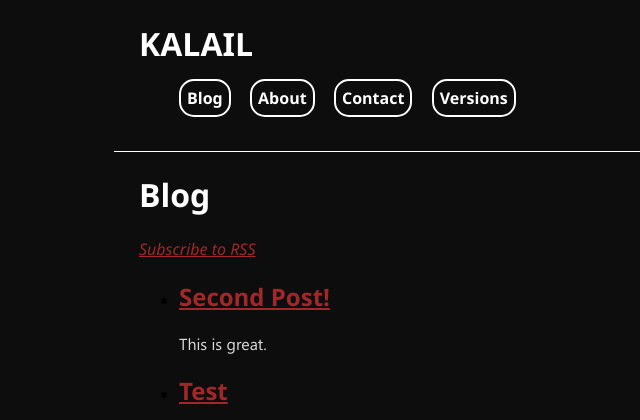
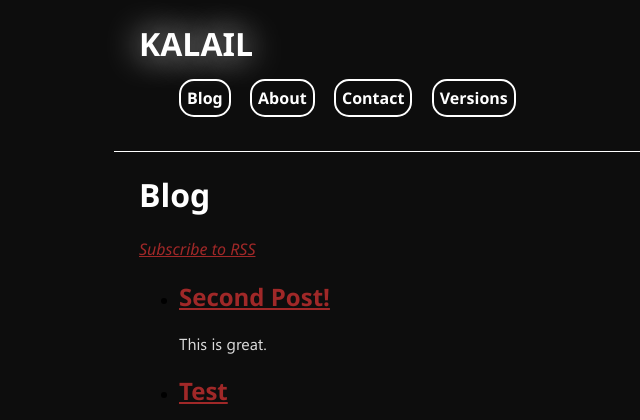
Before and after one commit to thekashifmalik/Kalail, a Django app: page /blog/ in a window 1280 px wide. Shown: the top 420 px of the page, without its empty margins (76-716 px from the left). Run offline with Django 3.2, Linux system fonts and the light colour scheme; data comes from the database, SQL or seed files in the repository; parts of the project's set-up code (start-up, migrations or seed data) failed here and were passed over; some libraries are stand-ins or nearby versions.

Commit message:
Enhancement: Add styling to Kalail title

```diff
--- a/kalail/static/css/styles.css
+++ b/kalail/static/css/styles.css
@@ -105,3 +105,8 @@ label
 	background-color: rgb(175,20,20);
 	color: white;
 }
+
+.kalail_title
+{
+	text-shadow: white 0px 0px 35px;
+}
--- a/kalail/templates/base.html
+++ b/kalail/templates/base.html
@@ -17,7 +17,7 @@
 <body>
     <div class="body-centered">
         <div class="header">
-            <h1>KALAIL</h1>
+            <h1 class='kalail_title'>KALAIL</h1>
             <ul>
                 <li class="header_item">
                     <strong><a class="header_item_link" href= {% url blog.views.index %} >Blog</a></strong>
```
